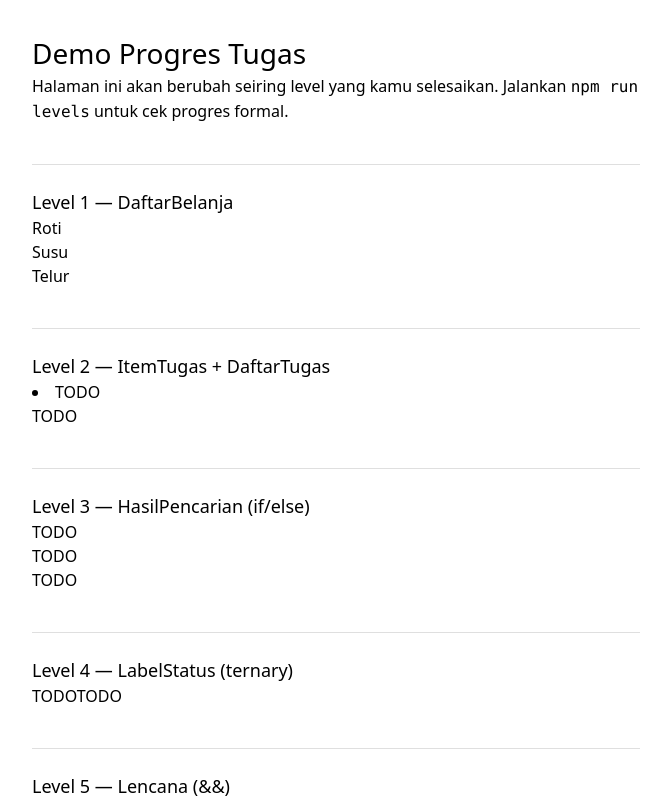
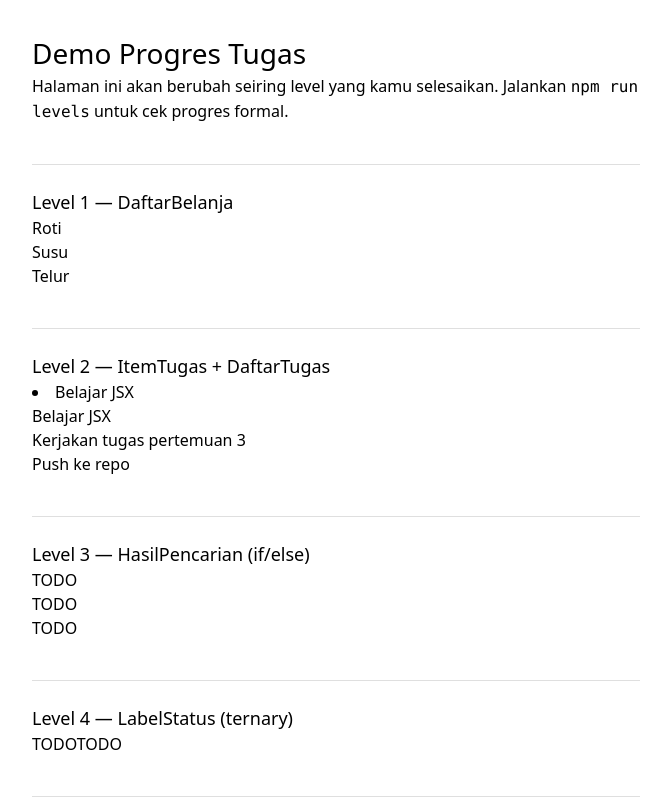
Before and after one commit to webdev-if-its/frontend-5053241036, a React (Vite) app in the folder pertemuan-03/: page / in a window 1280 px wide. Shown: the top 800 px of the page, without its empty margins (304-975 px from the left). Built offline with nearby package versions, Linux system fonts and the light colour scheme.

Commit message:
pertemuan-03: level 2 selesai

```diff
--- a/pertemuan-03/src/components/DaftarTugas.tsx
+++ b/pertemuan-03/src/components/DaftarTugas.tsx
@@ -3,6 +3,19 @@
 // elemen array (manfaatkan kembali komponen ItemTugas dari Level 2a, jangan
 // tulis ulang markup-nya). key ditaruh di <ItemTugas key={...} />, bukan di
 // dalam ItemTugas itu sendiri. Lihat SOAL.md untuk kontrak lengkap.
-export function DaftarTugas(props: any) {
-  return <p>TODO</p>
+import type { Tugas } from "../types"
+import { ItemTugas } from "./ItemTugas"
+
+type DaftarTugasProps = {
+  tugas : Tugas[]
 }
+
+export function DaftarTugas({tugas} : DaftarTugasProps) {
+  return (
+    <ul>
+      {tugas.map((t) => (
+        <ItemTugas key={t.id} tugas={t} />
+      ))}
+    </ul>
+  )
+}
--- a/pertemuan-03/src/components/ItemTugas.tsx
+++ b/pertemuan-03/src/components/ItemTugas.tsx
@@ -1,6 +1,14 @@
 // TODO(Level 2a): beri tipe props yang benar — { tugas: Tugas } (impor tipe
 // Tugas dari '../types', jangan tulis ulang bentuknya). Render satu <li>
 // yang memuat teks tugas.teks. Lihat SOAL.md untuk kontrak lengkap.
-export function ItemTugas(props: any) {
-  return <li>TODO</li>
+import type { Tugas } from "../types"
+
+type ItemTugasProps= {
+  tugas : Tugas
 }
+
+export function ItemTugas({tugas} : ItemTugasProps) {
+  return (
+    <li>{tugas.teks}</li>
+  )
+}
```
